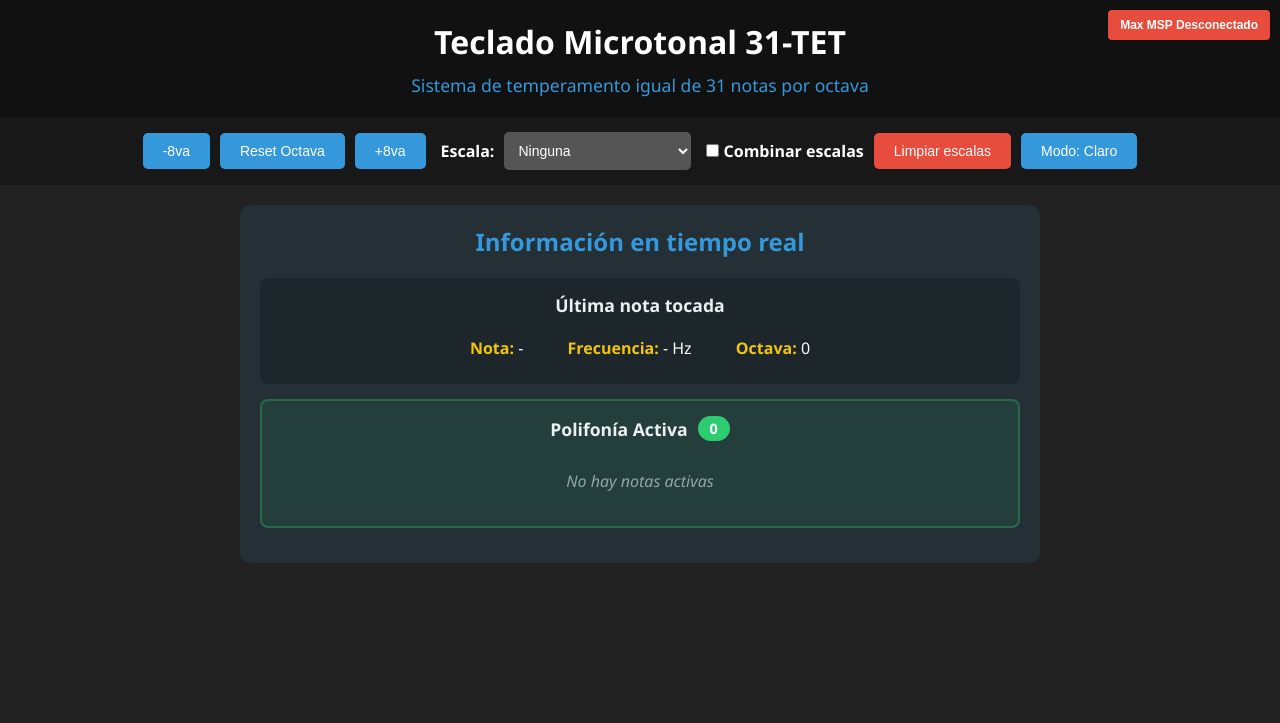
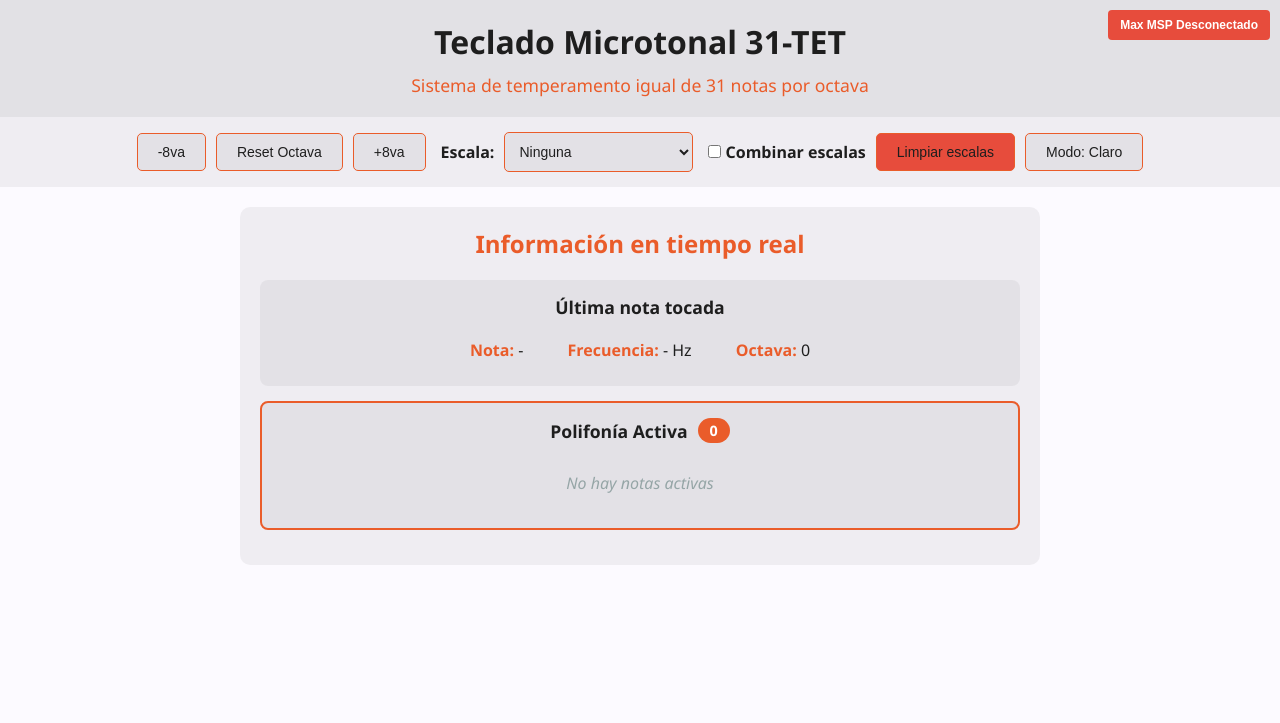
Before and after one commit to Totopo27/teclado-microtonal-31tet, a plain HTML site: page index.html in a window 1280 px wide. Both pictures are taken after a click on the button "Modo: Oscuro". Shown: the top 723 px of the page. Drawn offline with Linux system fonts and the light colour scheme.

Commit message:
Add files via upload

```diff
--- a/css/styles.css
+++ b/css/styles.css
@@ -1,14 +1,43 @@
 /* css/styles.css */
 
 :root {
-  --bg-color: #222222;
-  --text-color: #ffffff;
+  /* Dark Mode (Default) */
+  --bg-main: #1e1e1e;
+  --text-main: #fcfaff;
+  --accent: #ea5c2a;
+  --accent-hover: #d14a1b;
+  --panel-bg: rgba(255, 255, 255, 0.05);
+  --input-bg: #fcfaff;
+  --input-text: #1e1e1e;
+  --border-color: #ea5c2a;
+  --shadow-color: rgba(0, 0, 0, 0.2);
+  --header-shadow: rgba(0, 0, 0, 0.4);
+  --button-bg: rgba(255, 255, 255, 0.05);
+  --button-hover-bg: rgba(255, 255, 255, 0.3);
+
+  /* Keyboard Specific - PRESERVED */
   --white-key: #ffffff;
   --black-key: #555555;
   --blue-key: #3498db;
   --hover-color: #f1c40f;
   --key-width: 180px;
   --key-height: 90px;
+}
+
+body.light-mode {
+  /* Light Mode Overrides */
+  --bg-main: #fcfaff;
+  --text-main: #1e1e1e;
+  --accent: #ea5c2a;
+  --accent-hover: #d14a1b;
+  --panel-bg: rgba(0, 0, 0, 0.05);
+  --input-bg: #ffffff;
+  --input-text: #1e1e1e;
+  --border-color: #ea5c2a;
+  --shadow-color: rgba(0, 0, 0, 0.1);
+  --header-shadow: rgba(0, 0, 0, 0.1);
+  --button-bg: rgba(0, 0, 0, 0.05);
+  --button-hover-bg: rgba(0, 0, 0, 0.1);
 }
 
 * {
@@ -18,10 +47,11 @@
 }
 
 body {
-  background: var(--bg-color);
-  color: var(--text-color);
+  background: var(--bg-main);
+  color: var(--text-main);
   font-family: 'Segoe UI', Tahoma, Geneva, Verdana, sans-serif;
   overflow-x: hidden;
+  transition: background-color 0.3s ease, color 0.3s ease;
   /* Mejorar experiencia táctil en móviles */
   -webkit-tap-highlight-color: transparent;
   -webkit-touch-callout: none;
@@ -33,7 +63,7 @@ body {
 .header {
   text-align: center;
   padding: 20px;
-  background: rgba(0, 0, 0, 0.5);
+  background: var(--header-shadow);
 }
 
 .header h1 {
@@ -42,7 +72,7 @@ body {
 }
 
 .header p {
-  color: #3498db;
+  color: var(--accent);
   font-size: 1.1rem;
 }
 
@@ -52,7 +82,7 @@ body {
   gap: 15px;
   flex-wrap: wrap;
   padding: 15px;
-  background: rgba(0, 0, 0, 0.3);
+  background: var(--panel-bg);
 }
 
 .control-group {
@@ -65,11 +95,12 @@ body {
   font-weight: bold;
 }
 
-button, select {
+button,
+select {
   padding: 10px 20px;
-  background: #3498db;
-  color: white;
-  border: none;
+  background: var(--button-bg);
+  color: var(--text-main);
+  border: 1px solid var(--border-color);
   border-radius: 5px;
   cursor: pointer;
   font-size: 14px;
@@ -77,7 +108,7 @@ button, select {
 }
 
 button:hover {
-  background: #2980b9;
+  background: var(--button-hover-bg);
 }
 
 button:active {
@@ -85,18 +116,20 @@ button:active {
 }
 
 select {
-  background: #555555;
+  background: var(--button-bg);
+  color: var(--text-main);
   padding: 10px;
 }
 
 select optgroup {
-  background: #444;
-  color: #fff;
+  background: var(--bg-main);
+  color: var(--text-main);
   font-weight: bold;
 }
 
 select option {
-  background: #333;
+  background: var(--bg-main);
+  color: var(--text-main);
   padding: 5px;
 }
 
@@ -192,7 +225,7 @@ select option {
 .info-panel {
   text-align: center;
   padding: 20px;
-  background: rgba(52, 152, 219, 0.1);
+  background: var(--panel-bg);
   border-radius: 10px;
   margin: 20px auto;
   max-width: 800px;
@@ -200,19 +233,19 @@ select option {
 
 .info-panel h3 {
   margin-bottom: 20px;
-  color: #3498db;
+  color: var(--accent);
   font-size: 1.5rem;
 }
 
 .info-section {
-  background: rgba(0, 0, 0, 0.2);
+  background: var(--button-bg);
   padding: 15px;
   border-radius: 8px;
   margin-bottom: 15px;
 }
 
 .info-section h4 {
-  color: #ecf0f1;
+  color: var(--text-main);
   margin-bottom: 10px;
   font-size: 1.1rem;
   display: flex;
@@ -227,17 +260,17 @@ select option {
 }
 
 .info-item strong {
-  color: #f1c40f;
+  color: var(--accent);
 }
 
 /* Estilos para la sección de polifonía */
 .polyphony-section {
-  background: rgba(46, 204, 113, 0.1);
-  border: 2px solid rgba(46, 204, 113, 0.3);
+  background: var(--panel-bg);
+  border: 2px solid var(--border-color);
 }
 
 .poly-counter {
-  background: #2ecc71;
+  background: var(--accent);
   color: white;
   padding: 3px 12px;
   border-radius: 15px;
@@ -263,7 +296,7 @@ select option {
 }
 
 .note-chip {
-  background: linear-gradient(135deg, #667eea 0%, #764ba2 100%);
+  background: var(--accent);
   color: white;
   padding: 8px 15px;
   border-radius: 20px;
@@ -305,44 +338,33 @@ select option {
     opacity: 0;
     transform: scale(0.8) translateY(10px);
   }
+
   to {
     opacity: 1;
     transform: scale(1) translateY(0);
   }
 }
 
-/* Colores diferentes para diferentes octavas */
-.note-chip[data-octave="0"] {
-  background: linear-gradient(135deg, #667eea 0%, #764ba2 100%);
-}
-
-.note-chip[data-octave="1"] {
-  background: linear-gradient(135deg, #f093fb 0%, #f5576c 100%);
-}
-
-.note-chip[data-octave="2"] {
-  background: linear-gradient(135deg, #4facfe 0%, #00f2fe 100%);
-}
-
-.note-chip[data-octave="-1"] {
-  background: linear-gradient(135deg, #43e97b 0%, #38f9d7 100%);
-}
-
+/* Colores diferentes para diferentes octavas - Unificados a la paleta */
+.note-chip[data-octave="0"],
+.note-chip[data-octave="1"],
+.note-chip[data-octave="2"],
+.note-chip[data-octave="-1"],
 .note-chip[data-octave="-2"] {
-  background: linear-gradient(135deg, #fa709a 0%, #fee140 100%);
+  background: var(--accent);
 }
 
 .scale-combination {
   text-align: center;
   padding: 15px;
-  background: rgba(46, 204, 113, 0.1);
+  background: var(--panel-bg);
   border-radius: 8px;
   margin: 10px auto;
   max-width: 800px;
 }
 
 .scale-combination h4 {
-  color: #2ecc71;
+  color: var(--accent);
   margin-bottom: 10px;
 }
 
@@ -354,7 +376,7 @@ select option {
 }
 
 .scale-tag {
-  background: #2ecc71;
+  background: var(--accent);
   color: white;
   padding: 5px 15px;
   border-radius: 20px;
@@ -376,7 +398,7 @@ select option {
 .footer {
   text-align: center;
   padding: 20px;
-  background: rgba(0, 0, 0, 0.5);
+  background: var(--header-shadow);
   margin-top: 30px;
   font-size: 0.9rem;
 }
@@ -386,7 +408,7 @@ select option {
 }
 
 .footer a {
-  color: #3498db;
+  color: var(--accent);
   text-decoration: none;
 }
 
@@ -438,7 +460,8 @@ select option {
     font-size: 1.3rem;
   }
 
-  button, select {
+  button,
+  select {
     padding: 8px 15px;
     font-size: 12px;
   }
```
